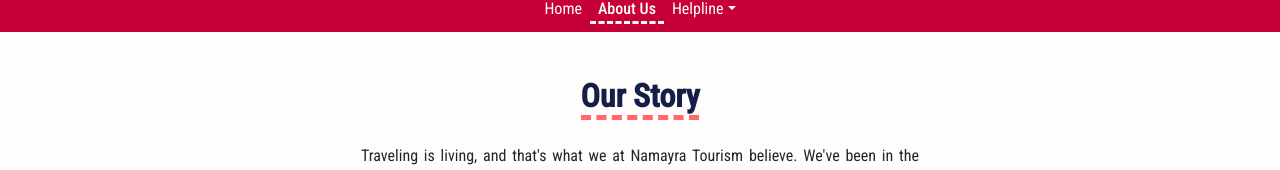
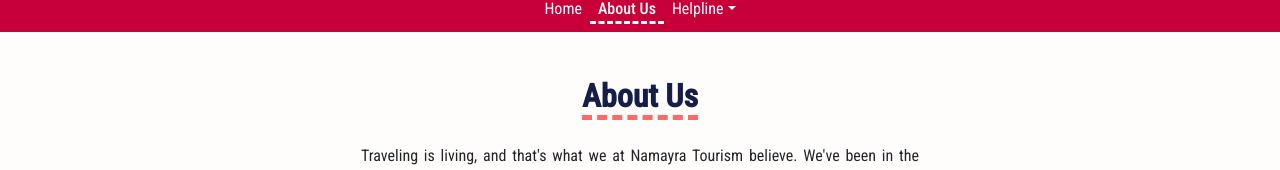
Before and after one commit to bharat1999/namayra_tours, a React (Vite) app: page /about in a window 1280 px wide. Shown: the part 125-295 px from the top of the page. Built offline with nearby package versions, Linux system fonts and the light colour scheme.

Commit message:
About Us Page Updated

```diff
--- a/src/pages/About.jsx
+++ b/src/pages/About.jsx
@@ -11,7 +11,7 @@ export default function About() {
       <CustomNavbar />
       <Container className="about-page text-center py-4">
         <div className="mt-3">
-          <span className="heading">Our Story</span>
+          <span className="heading">About Us</span>
           <p className="content pt-3">
             Traveling is living, and that&apos;s what we at Namayra Tourism
             believe. We&apos;ve been in the travel business for 20 years,
```
